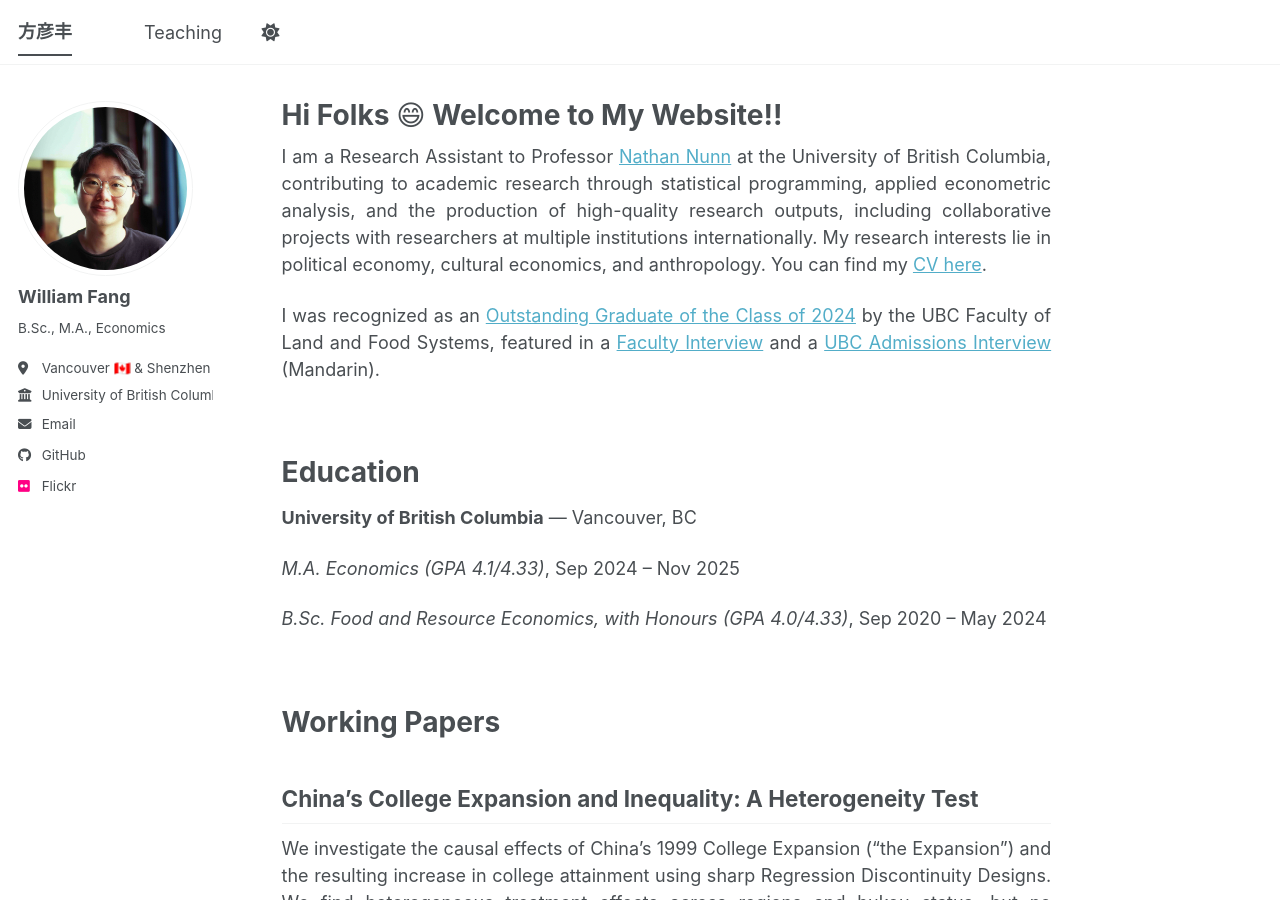
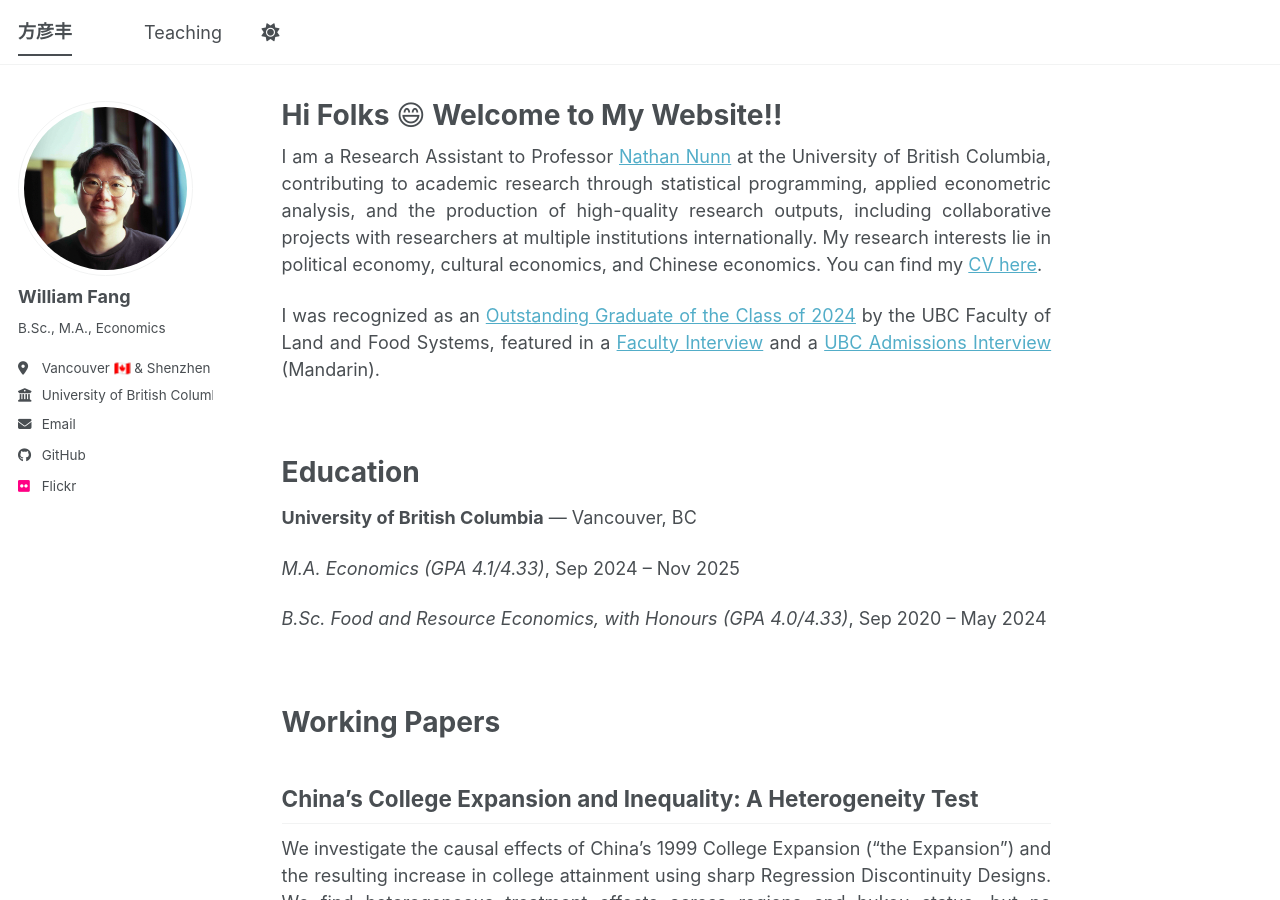
Before and after one commit to will-yanfeng-fang/will-yanfeng-fang.github.io, a Jekyll site: the page built from _pages/about.md, in a window 1280 px wide and 900 px high. Built offline with Jekyll 4.4.1, drawn with Linux system fonts in a browser that asks for light colours; a script bundle is joined from its source files by our own code; library files that are not in the unit come from our copies.

Commit message:
Update about.md

```diff
--- a/_pages/about.md
+++ b/_pages/about.md
@@ -9,7 +9,7 @@ redirect_from:
 
 <div style="text-align: justify" markdown="1">
 
-I am a Research Assistant to Professor [Nathan Nunn](https://nathannunn.arts.ubc.ca/) at the University of British Columbia, contributing to academic research through statistical programming, applied econometric analysis, and the production of high-quality research outputs, including collaborative projects with researchers at multiple institutions internationally. My research interests lie in political economy, cultural economics, and anthropology. You can find my [CV here](https://drive.google.com/file/d/12y7sarRsK3IsLTUOa3Sc5b3vH7KEP9sX/view?usp=sharing).
+I am a Research Assistant to Professor [Nathan Nunn](https://nathannunn.arts.ubc.ca/) at the University of British Columbia, contributing to academic research through statistical programming, applied econometric analysis, and the production of high-quality research outputs, including collaborative projects with researchers at multiple institutions internationally. My research interests lie in political economy, cultural economics, and Chinese economics. You can find my [CV here](https://drive.google.com/file/d/12y7sarRsK3IsLTUOa3Sc5b3vH7KEP9sX/view?usp=sharing).
 
 I was recognized as an [Outstanding Graduate of the Class of 2024](https://www.landfood.ubc.ca/celebrating-the-class-of-2024/) by the UBC Faculty of Land and Food Systems, featured in a [Faculty Interview](https://www.landfood.ubc.ca/class-of-2024-william-fang/) and a [UBC Admissions Interview](https://mp.weixin.qq.com/s/9oKqySjSlGXv71n2pE0Xig) (Mandarin).
 
```
